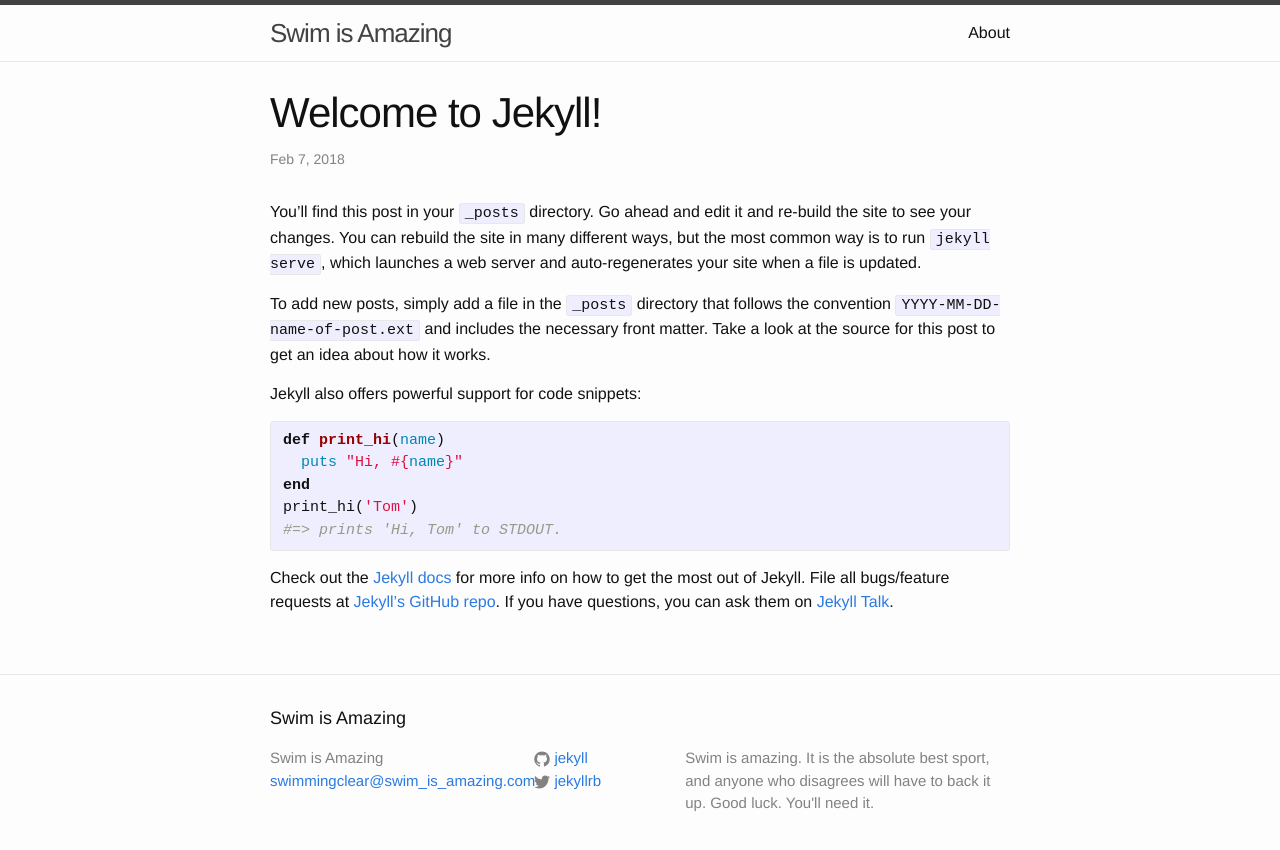
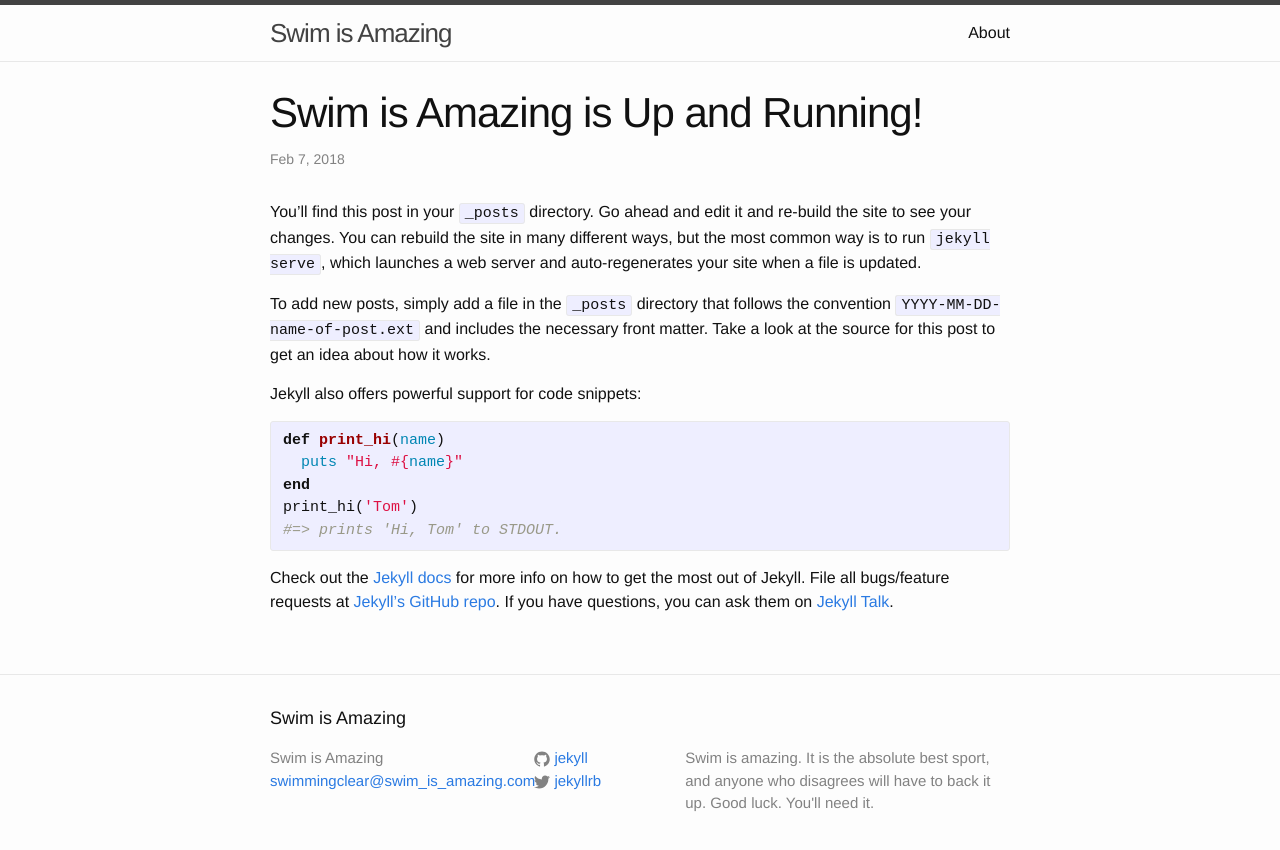
Before and after one commit to HaloNife115/HaloNife115.github.io, a Jekyll site: the page built from _posts/2018-02-07-welcome-to-jekyll.markdown, in a window 1280 px wide. Shown: the top 850 px of the page. Built offline with Jekyll 4.4.1, drawn with Linux system fonts in a browser that asks for light colours.

Commit message:
Update 2018-02-07-welcome-to-jekyll.markdown

```diff
--- a/_posts/2018-02-07-welcome-to-jekyll.markdown
+++ b/_posts/2018-02-07-welcome-to-jekyll.markdown
@@ -1,6 +1,6 @@
 ---
 layout: post
-title:  "Welcome to Jekyll!"
+title:  "Swim is Amazing is Up and Running!"
 date:   2018-02-07 02:23:44 +0000
 categories: jekyll update
 ---
```
